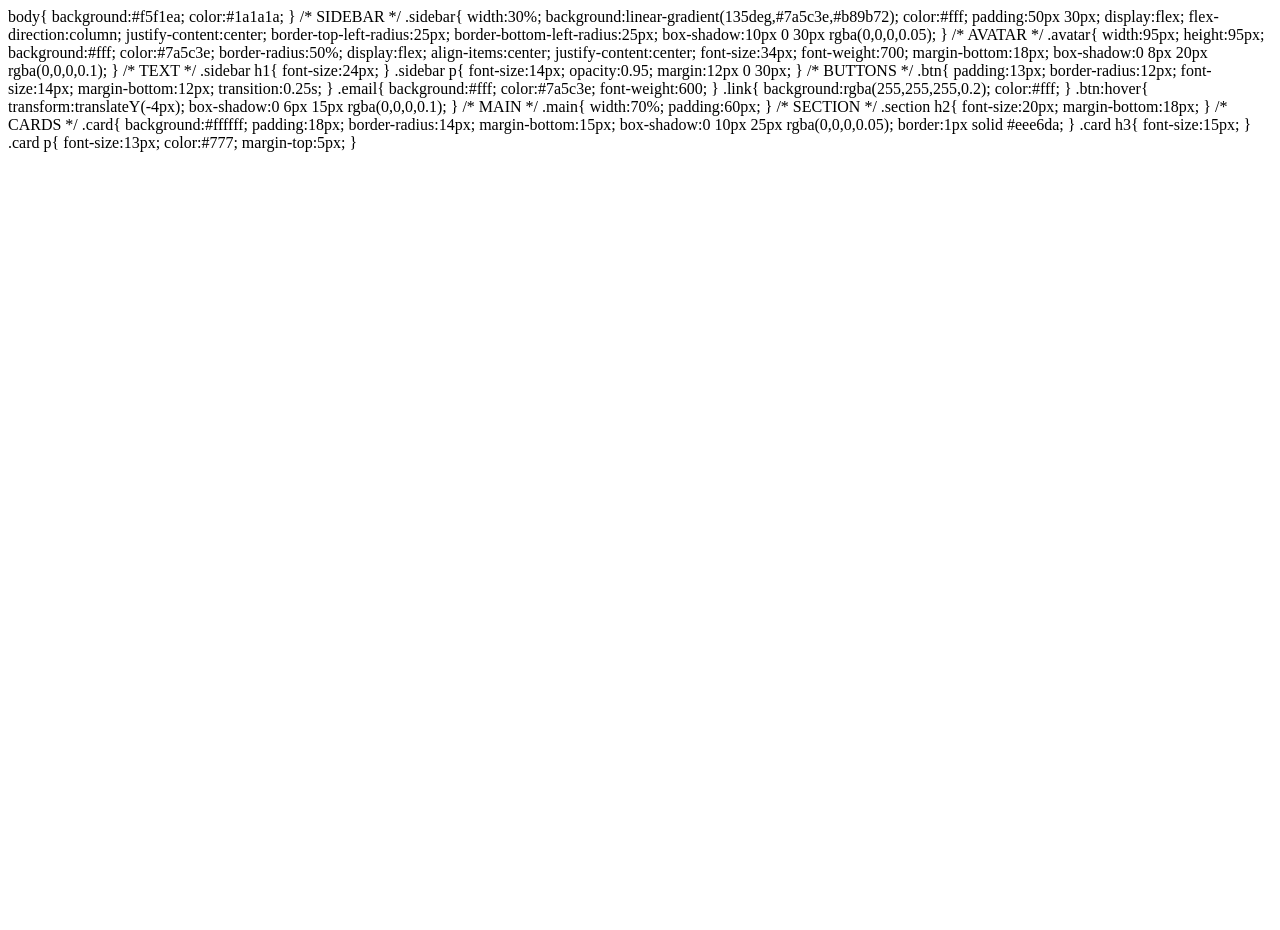
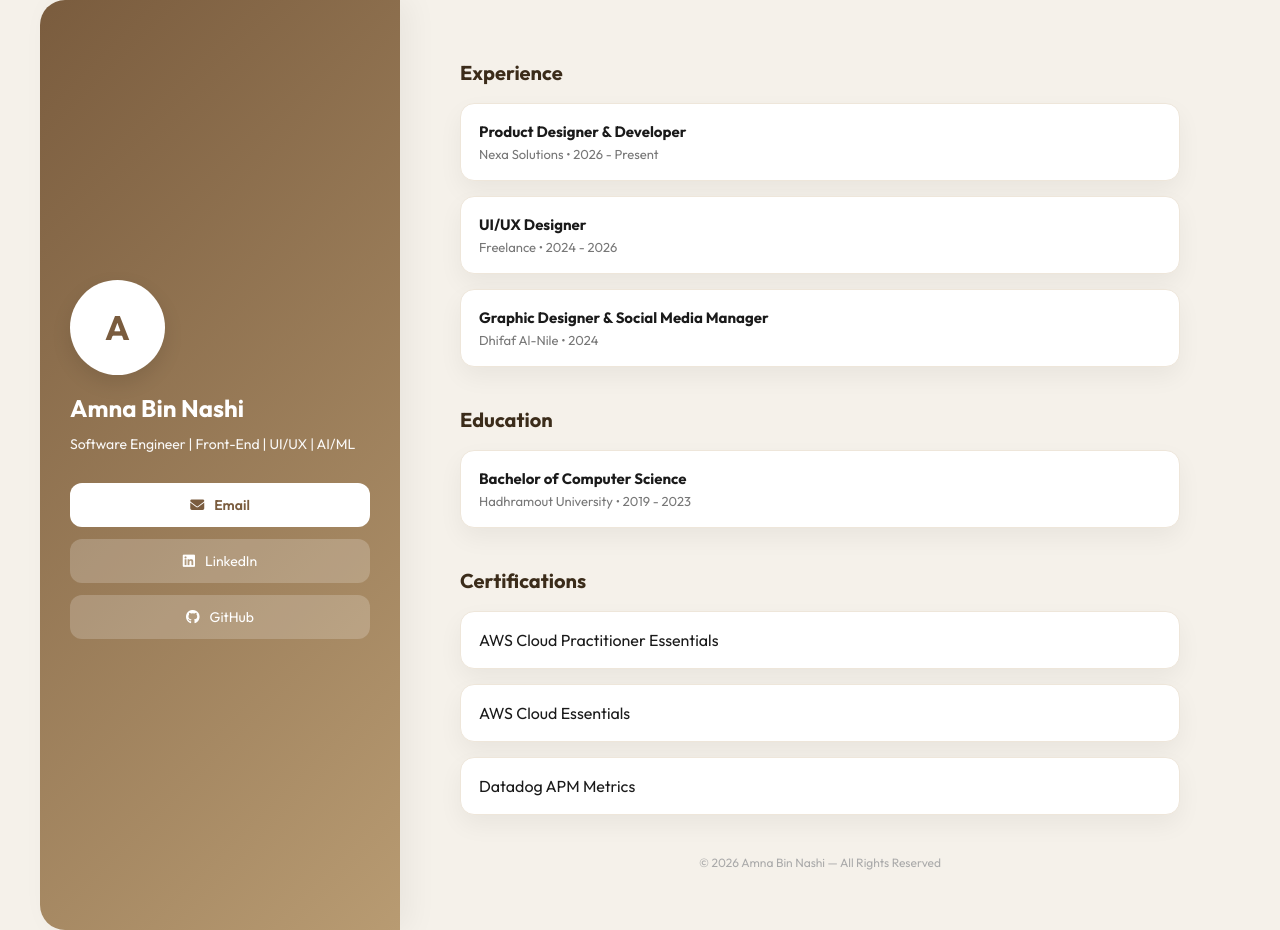
Before and after one commit to amnabinnashi/amna-portfolio, a plain HTML site: page index.html in a window 1280 px wide. Before the commit the page ends 800 px from the top, so only its background shows below. Drawn offline with Linux system fonts and the light colour scheme.

Commit message:
Update index.html

```diff
--- a/index.html
+++ b/index.html
@@ -1,6 +1,32 @@
+<!DOCTYPE html>
+<html lang="en">
+<head>
+<meta charset="UTF-8">
+<meta name="viewport" content="width=device-width, initial-scale=1.0">
+<title>Amna Bin Nashi</title>
+
+<link href="https://fonts.googleapis.com/css2?family=Outfit:wght@300;400;600;700&display=swap" rel="stylesheet">
+<link rel="stylesheet" href="https://cdnjs.cloudflare.com/ajax/libs/font-awesome/6.5.0/css/all.min.css">
+
+<style>
+*{
+  margin:0;
+  padding:0;
+  box-sizing:border-box;
+  font-family:'Outfit',sans-serif;
+}
+
 body{
   background:#f5f1ea;
   color:#1a1a1a;
+}
+
+/* LAYOUT */
+.wrapper{
+  display:flex;
+  max-width:1200px;
+  margin:auto;
+  min-height:100vh;
 }
 
 /* SIDEBAR */
@@ -46,8 +72,13 @@ body{
 
 /* BUTTONS */
 .btn{
+  display:flex;
+  align-items:center;
+  justify-content:center;
+  gap:10px;
   padding:13px;
   border-radius:12px;
+  text-decoration:none;
   font-size:14px;
   margin-bottom:12px;
   transition:0.25s;
@@ -76,9 +107,14 @@ body{
 }
 
 /* SECTION */
+.section{
+  margin-bottom:40px;
+}
+
 .section h2{
   font-size:20px;
   margin-bottom:18px;
+  color:#3b2c1a;
 }
 
 /* CARDS */
@@ -89,6 +125,11 @@ body{
   margin-bottom:15px;
   box-shadow:0 10px 25px rgba(0,0,0,0.05);
   border:1px solid #eee6da;
+  transition:0.2s;
+}
+
+.card:hover{
+  transform:translateY(-5px);
 }
 
 .card h3{
@@ -100,3 +141,112 @@ body{
   color:#777;
   margin-top:5px;
 }
+
+/* FOOTER */
+.footer{
+  text-align:center;
+  margin-top:30px;
+  font-size:12px;
+  color:#aaa;
+}
+
+/* MOBILE */
+@media(max-width:900px){
+  .wrapper{
+    flex-direction:column;
+  }
+
+  .sidebar{
+    width:100%;
+    border-radius:0;
+    text-align:center;
+    align-items:center;
+  }
+
+  .main{
+    width:100%;
+    padding:30px 20px;
+  }
+}
+</style>
+
+</head>
+
+<body>
+
+<div class="wrapper">
+
+  <!-- SIDEBAR -->
+  <div class="sidebar">
+
+    <div class="avatar">A</div>
+
+    <h1>Amna Bin Nashi</h1>
+    <p>Software Engineer | Front-End | UI/UX | AI/ML</p>
+
+    <a href="mailto:amnabinnashi2000@gmail.com" class="btn email">
+      <i class="fa-solid fa-envelope"></i> Email
+    </a>
+
+    <a href="https://www.linkedin.com/in/amna-bin-nashi-958a563a3" target="_blank" class="btn link">
+      <i class="fa-brands fa-linkedin"></i> LinkedIn
+    </a>
+
+    <a href="https://github.com/amnabinnashi" target="_blank" class="btn link">
+      <i class="fa-brands fa-github"></i> GitHub
+    </a>
+
+  </div>
+
+  <!-- MAIN -->
+  <div class="main">
+
+    <!-- EXPERIENCE -->
+    <div class="section">
+      <h2>Experience</h2>
+
+      <div class="card">
+        <h3>Product Designer & Developer</h3>
+        <p>Nexa Solutions • 2026 - Present</p>
+      </div>
+
+      <div class="card">
+        <h3>UI/UX Designer</h3>
+        <p>Freelance • 2024 - 2026</p>
+      </div>
+
+      <div class="card">
+        <h3>Graphic Designer & Social Media Manager</h3>
+        <p>Dhifaf Al-Nile • 2024</p>
+      </div>
+    </div>
+
+    <!-- EDUCATION -->
+    <div class="section">
+      <h2>Education</h2>
+
+      <div class="card">
+        <h3>Bachelor of Computer Science</h3>
+        <p>Hadhramout University • 2019 - 2023</p>
+      </div>
+    </div>
+
+    <!-- CERTIFICATIONS -->
+    <div class="section">
+      <h2>Certifications</h2>
+
+      <div class="card">AWS Cloud Practitioner Essentials</div>
+      <div class="card">AWS Cloud Essentials</div>
+      <div class="card">Datadog APM Metrics</div>
+    </div>
+
+    <div class="footer">
+      © 2026 Amna Bin Nashi — All Rights Reserved
+    </div>
+
+  </div>
+
+</div>
+
+</body>
+</html>
```
